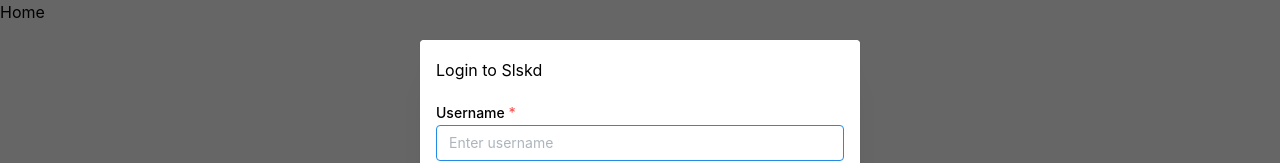
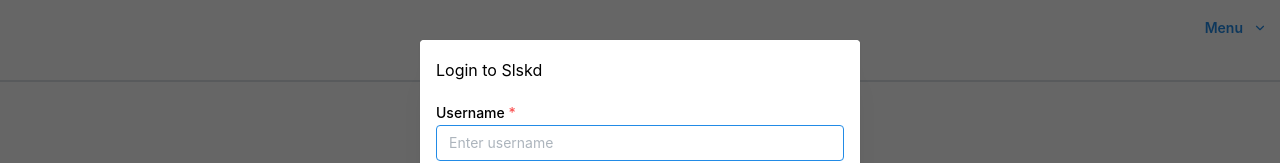
Before and after one commit to funduck/slskd-web, a Next.js app: page / in a window 1280 px wide. Shown: the top 163 px of the page. Built offline with nearby package versions, Linux system fonts and the light colour scheme; no server answers.

Commit message:
logout in menu

```diff
--- a/app/Header.tsx
+++ b/app/Header.tsx
@@ -1,6 +1,8 @@
 "use client";
 
 import React, { createContext, useContext, useState, ReactNode } from "react";
+import { UserMenu } from "./UserMenu";
+import { Box, Flex } from "@mantine/core";
 
 interface HeaderContextType {
   middle: ReactNode;
@@ -25,3 +27,18 @@ export const useHeader = () => {
   }
   return context;
 };
+
+export default function Header() {
+  const { middle, right } = useHeader();
+
+  return (
+    <Flex justify="space-between" align="center" mt="xs">
+      <Box></Box>
+      <Box>{middle}</Box>
+      <Box>
+        {right}
+        <UserMenu />
+      </Box>
+    </Flex>
+  );
+}
--- a/app/HomePage.tsx
+++ /dev/null
@@ -1,14 +0,0 @@
-"use client";
-
-import { useEffect } from "react";
-import { useHeader } from "./Header";
-
-export default function HomePage() {
-  const { setMiddle } = useHeader();
-
-  useEffect(() => {
-    setMiddle(<div className="text-xl font-semibold">Slskd Home</div>);
-  }, [setMiddle]);
-
-  return <>Home</>;
-}
--- /dev/null
+++ b/app/Navigation.tsx
@@ -0,0 +1,25 @@
+"use client";
+
+import { Tabs } from "@mantine/core";
+import { usePathname, useRouter } from "next/navigation";
+
+export function Navigation() {
+  const router = useRouter();
+  const pathname = usePathname();
+
+  const handleTabChange = (value: string | null) => {
+    if (value) {
+      router.push(value);
+    }
+  };
+
+  return (
+    <Tabs value={pathname} onChange={handleTabChange}>
+      <Tabs.List justify="center">
+        <Tabs.Tab value="/">Home</Tabs.Tab>
+        <Tabs.Tab value="/search">Search Files</Tabs.Tab>
+        <Tabs.Tab value="/shares">Browse Shares</Tabs.Tab>
+      </Tabs.List>
+    </Tabs>
+  );
+}
--- /dev/null
+++ b/app/UserMenu.tsx
@@ -0,0 +1,29 @@
+"use client";
+
+import { Menu, Button, rem } from "@mantine/core";
+import { IconLogout, IconChevronDown } from "@tabler/icons-react";
+import { useAuth } from "./AuthProvider";
+
+export function UserMenu() {
+  const { logout } = useAuth();
+
+  return (
+    <Menu shadow="md" width={200}>
+      <Menu.Target>
+        <Button variant="subtle" rightSection={<IconChevronDown size={14} />}>
+          Menu
+        </Button>
+      </Menu.Target>
+
+      <Menu.Dropdown>
+        <Menu.Item
+          color="red"
+          leftSection={<IconLogout style={{ width: rem(14), height: rem(14) }} />}
+          onClick={logout}
+        >
+          Logout
+        </Menu.Item>
+      </Menu.Dropdown>
+    </Menu>
+  );
+}
--- a/app/layout.tsx
+++ b/app/layout.tsx
@@ -1,9 +1,10 @@
 import type { Metadata } from "next";
 import { MantineProvider } from "@mantine/core";
 import { Notifications } from "@mantine/notifications";
-import { HeaderProvider } from "./Header";
+import Header, { HeaderProvider } from "./Header";
 import { AuthProvider } from "./AuthProvider";
 import { ModalsProvider } from "@mantine/modals";
+import { Navigation } from "./Navigation";
 import "@mantine/core/styles.css";
 
 export const metadata: Metadata = {
@@ -24,7 +25,11 @@ export default function RootLayout({
           <Notifications />
           <ModalsProvider>
             <AuthProvider>
-              <HeaderProvider>{children}</HeaderProvider>
+              <HeaderProvider>
+                <Header />
+                <Navigation />
+                {children}
+              </HeaderProvider>
             </AuthProvider>
           </ModalsProvider>
         </MantineProvider>
--- a/app/page.tsx
+++ b/app/page.tsx
@@ -1,5 +1,15 @@
-import HomePage from "./HomePage";
+"use client";
+
+import { useEffect } from "react";
+import { useHeader } from "./Header";
 
 export default function Home() {
-  return <HomePage />;
+  const { setRight, setMiddle } = useHeader();
+
+  useEffect(() => {
+    setMiddle(<></>);
+    setRight(<></>);
+  }, [setMiddle, setRight]);
+
+  return <></>;
 }
--- a/package.json
+++ b/package.json
@@ -13,6 +13,7 @@
     "@mantine/hooks": "^8.3.8",
     "@mantine/modals": "^8.3.8",
     "@mantine/notifications": "^8.3.8",
+    "@tabler/icons-react": "^3.35.0",
     "@tailwindcss/postcss": "^4.1.17",
     "next": "16.0.3",
     "react": "19.2.0",
```
Also changed, not shown: app/search/page.tsx (added, +15 -0 lines), app/shares/page.tsx (added, +15 -0 lines), 1 other file (tests, documents, lock files or other folders).
